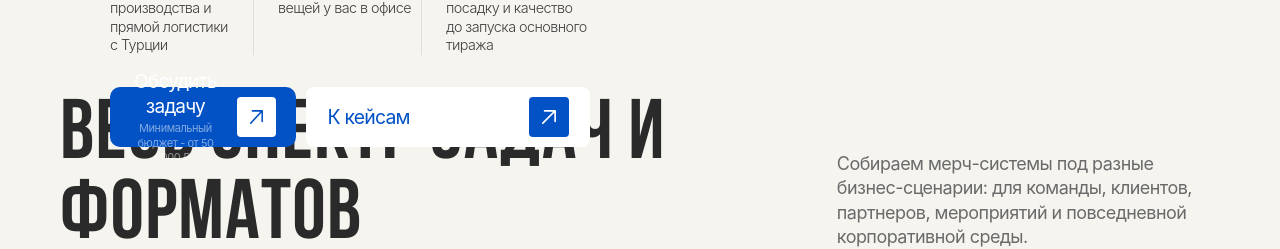
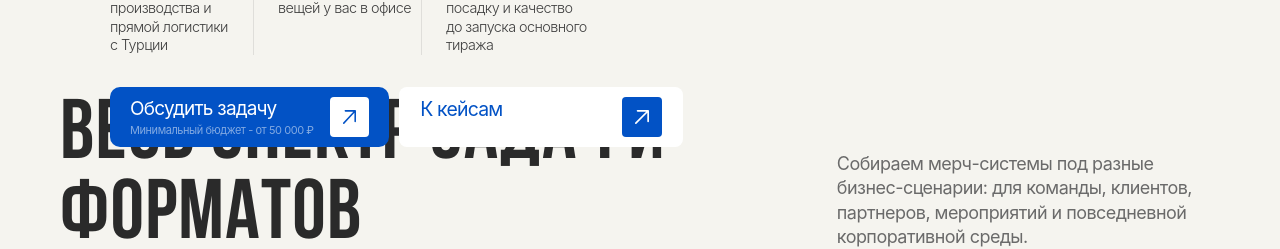
Before and after one commit to true-lnz/dm-merch-ru, a Next.js app: page / in a window 1280 px wide. Shown: the part 823-1072 px from the top of the page. Built offline with nearby package versions, Linux system fonts and the light colour scheme.

Commit message:
Рефакторинг кнопки Обсудить задачу

```diff
--- a/src/features/request-dialog/ui/request-dialog.tsx
+++ b/src/features/request-dialog/ui/request-dialog.tsx
@@ -39,11 +39,11 @@ export function RequestDialog({
         )}
       >
         <span className="flex min-w-0 flex-col items-start">
-          <span className="text-[16px] leading-[1.3] tracking-[-0.04em] xl:text-[19px]">
+          <span className="text-[16px] text-nowrap leading-[1.3] tracking-[-0.04em] xl:text-[19px]">
             {label}
           </span>
           {showCaption ? (
-            <span className="mt-[2px] hidden text-[9px] leading-[1.3] tracking-[-0.04em] text-white/50 transition-colors duration-200 group-hover:text-[var(--accent)]/60 xl:block xl:text-[11px]">
+            <span className="mt-[2px] hidden text-[9px] text-nowrap leading-[1.3] tracking-[-0.04em] text-white/50 transition-colors duration-200 group-hover:text-[var(--accent)]/60 lg:block xl:text-[11px]">
               {caption}
             </span>
           ) : null}
--- a/src/widgets/home-hero/home-hero.tsx
+++ b/src/widgets/home-hero/home-hero.tsx
@@ -92,7 +92,7 @@ export function HomeHero() {
                   "group hidden h-[60px] justify-between rounded-[10px] border-transparent bg-white px-5 text-[16px] font-normal tracking-[-0.04em] text-[var(--accent)] transition-colors duration-200 hover:bg-[var(--accent)] hover:text-white md:w-[284px] xl:flex xl:w-[283.6px] xl:rounded-[8px] xl:text-[19.46px] xl:tracking-[-0.04em]",
                 )}
               >
-                <span>К кейсам</span>
+                <span className="self-start pt-2">К кейсам</span>
                 <span className="inline-flex size-10 items-center justify-center rounded-[5px] bg-[var(--accent)] transition-colors duration-200 group-hover:bg-white xl:size-[39.52px] xl:rounded-[4px]">
                   <Image
                     src={SECONDARY_ARROW_ICON_SRC}
```
